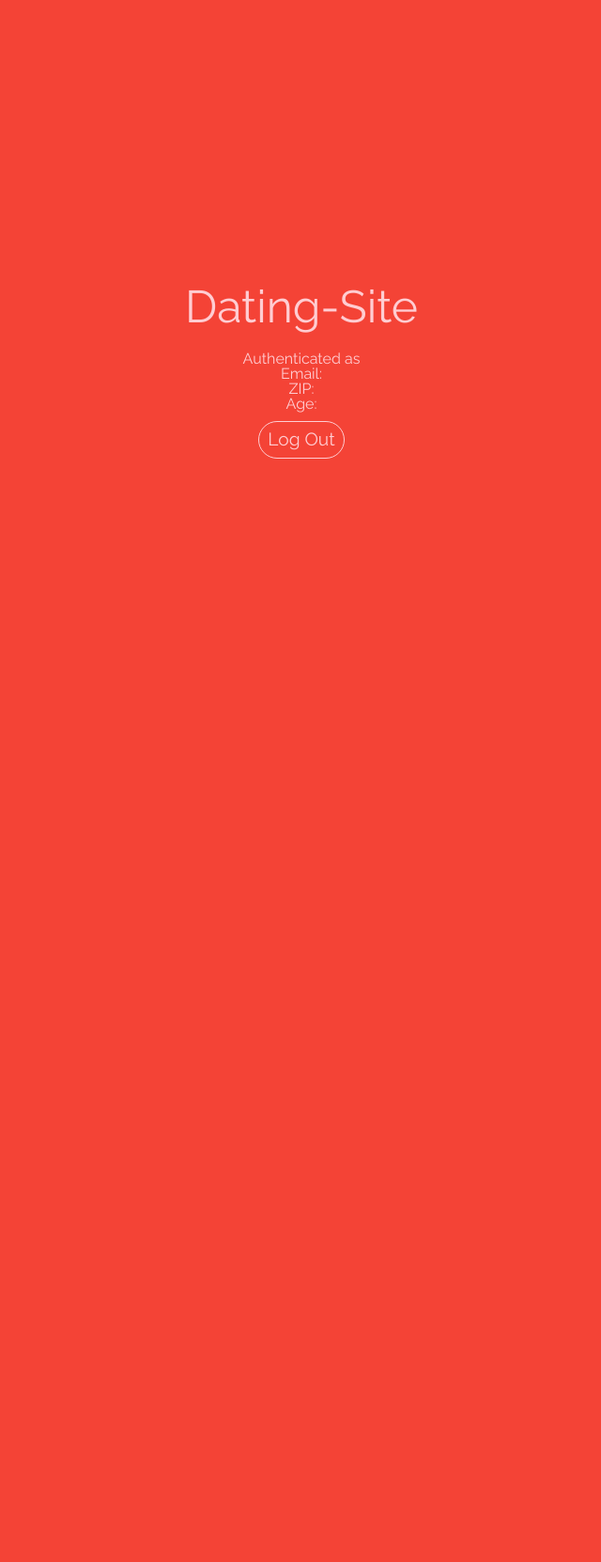
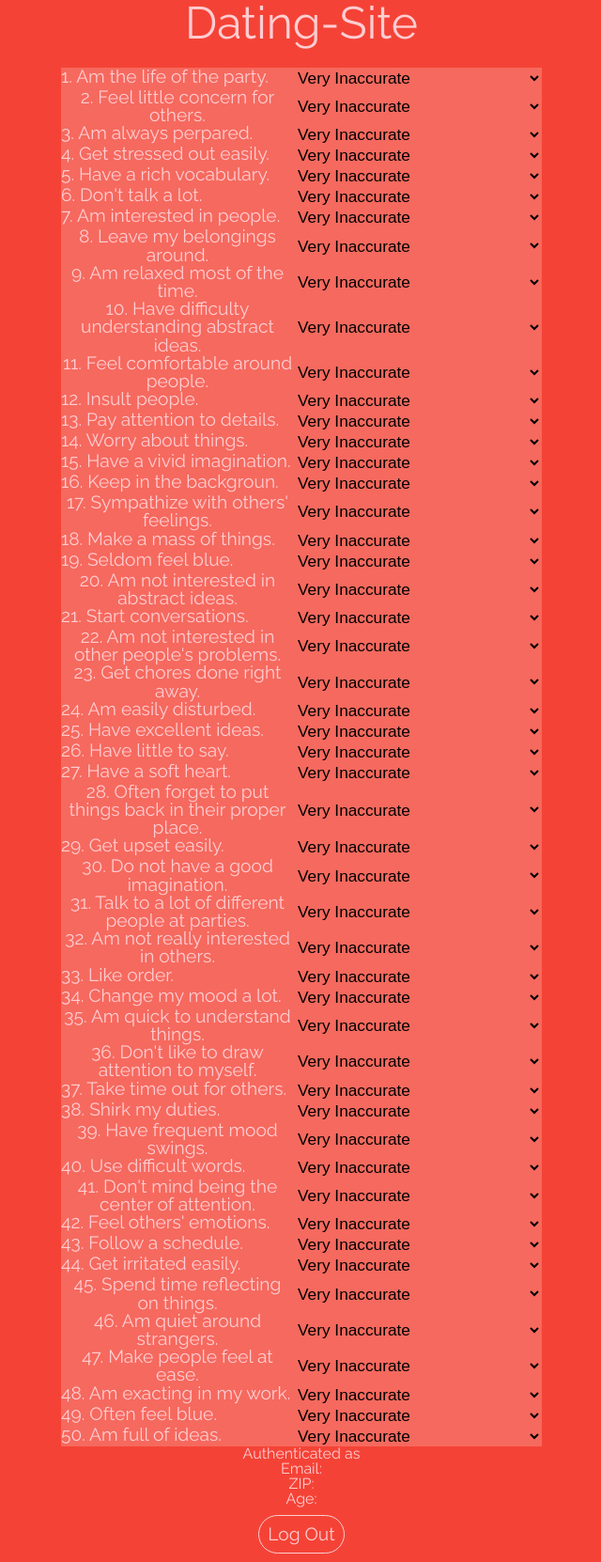
Before and after one commit to Antelling/dating-site, a Django app: page / in a window 1280 px wide. Shown: the whole page at 94% size, without its empty margins (319-959 px from the left). Before the commit the page ends 488 px from the top, so only its background shows below. Run offline with Django 3.2, Linux system fonts and the light colour scheme; the visitor is signed in with stand-in values (Sample User, id 1).

Commit message:
I made that shit work again fam

```diff
--- a/backend/static_pages/static/css/style.css
+++ b/backend/static_pages/static/css/style.css
@@ -4,9 +4,9 @@
   flex-direction: column;
   align-items: center;
   justify-content: center;
-  height: 100vh;
   background: #F44336;
   color: #FFCDD2;
+  min-height: 100vh;
 }
 
 #title {
@@ -63,12 +63,24 @@
   cursor: pointer;
 }
 
+#quiz {
+  display: flex;
+  flex-direction: column;
+  background: rgba(255,255,255,0.2);
+  font-size: 1.2em;
+}
 
+#quiz li {
+  display: flex;
+  justify-content: space-between;
+}
 
-
-
-
-
+#quiz select {
+  outline: none;
+  border: none;
+  background: rgba(255,255,255,0);
+  font-size: 0.9em;
+}
 
 
 
--- a/backend/static_pages/static/dashboard.html
+++ b/backend/static_pages/static/dashboard.html
@@ -14,6 +14,7 @@
   <body>
     <h1 id="title">Dating-Site</h1>
     <div id="application">
+      <personality-quiz id="quiz" v-bind:list="questions"></personality-quiz>
       <div id="userInformation">
         <h1>Authenticated as {{ user.username }}</h1>
         <h1>Email: {{ user.email }}</h1>
--- a/backend/static_pages/static/js/application.js
+++ b/backend/static_pages/static/js/application.js
@@ -1,4 +1,17 @@
 window.onload = () => {
+  Vue.component("personality-quiz", {
+    template: "\
+      <ul>\
+      <li v-for='(item, index) in list'>\
+      <p>{{index + 1}}. {{item}}</p>\
+      <select><option value='1'>Very Inaccurate</option><option value='2'>Moderately Inaccurate</option><option value='3'>Neither Accurate nor Inaccurate</option><option value='4'>Moderately Accurate</option><option value='5'>Very Accurate</option></select>\
+      </li>\
+      </ul>\
+    ",
+    props: {
+      list: Array
+    }
+  })
   new Vue({
     el: "#application",
     data: {
@@ -8,7 +21,9 @@
         headers: { "Content-Type" : "application/x-www-form-urlencoded" }
       }),
       user: {},
-      baseUrl: "http://localhost/"
+      baseUrl: "http://localhost/",
+      questions: ["Am the life of the party.","Feel little concern for others.","Am always perpared.","Get stressed out easily.","Have a rich vocabulary.","Don't talk a lot.","Am interested in people.","Leave my belongings around.","Am relaxed most of the time.","Have difficulty understanding abstract ideas.","Feel comfortable around people.","Insult people.","Pay attention to details.","Worry about things.","Have a vivid imagination.","Keep in the backgroun.","Sympathize with others' feelings.","Make a mass of things.","Seldom feel blue.","Am not interested in abstract ideas.","Start conversations.","Am not interested in other people's problems.","Get chores done right away.","Am easily disturbed.","Have excellent ideas.","Have little to say.","Have a soft heart.","Often forget to put things back in their proper place.","Get upset easily.","Do not have a good imagination.","Talk to a lot of different people at parties.","Am not really interested in others.","Like order.","Change my mood a lot.","Am quick to understand things.","Don't like to draw attention to myself.","Take time out for others.","Shirk my duties.","Have frequent mood swings.","Use difficult words.","Don't mind being the center of attention.","Feel others' emotions.","Follow a schedule.","Get irritated easily.","Spend time reflecting on things.","Am quiet around strangers.","Make people feel at ease.","Am exacting in my work.","Often feel blue.","Am full of ideas."],
+      answers: []
     },
     mounted: function() {
       this.getUserInformation();
```
Also changed, not shown: backend/authentication/migrations/0003_userprofile_has_taken_test.py (added).
